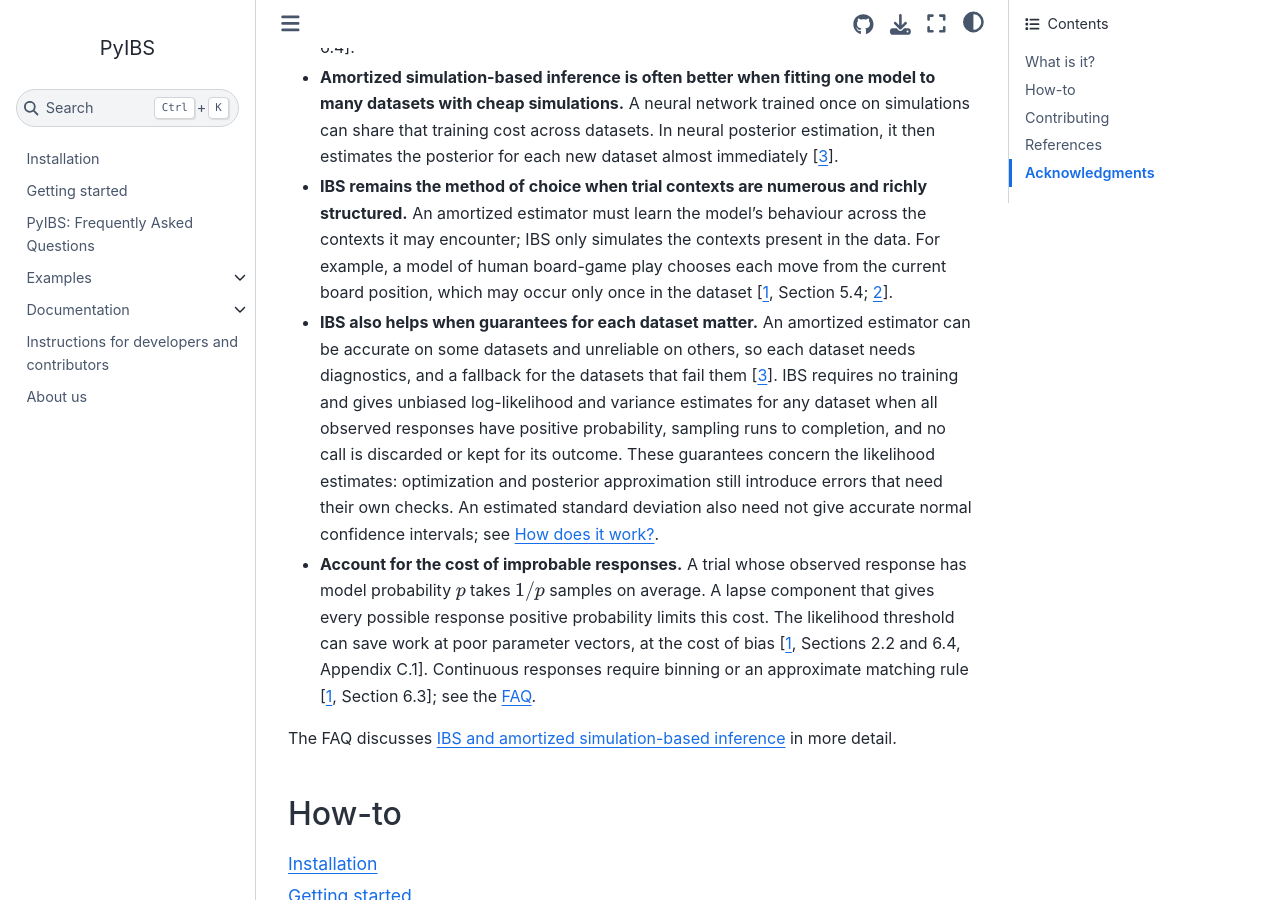
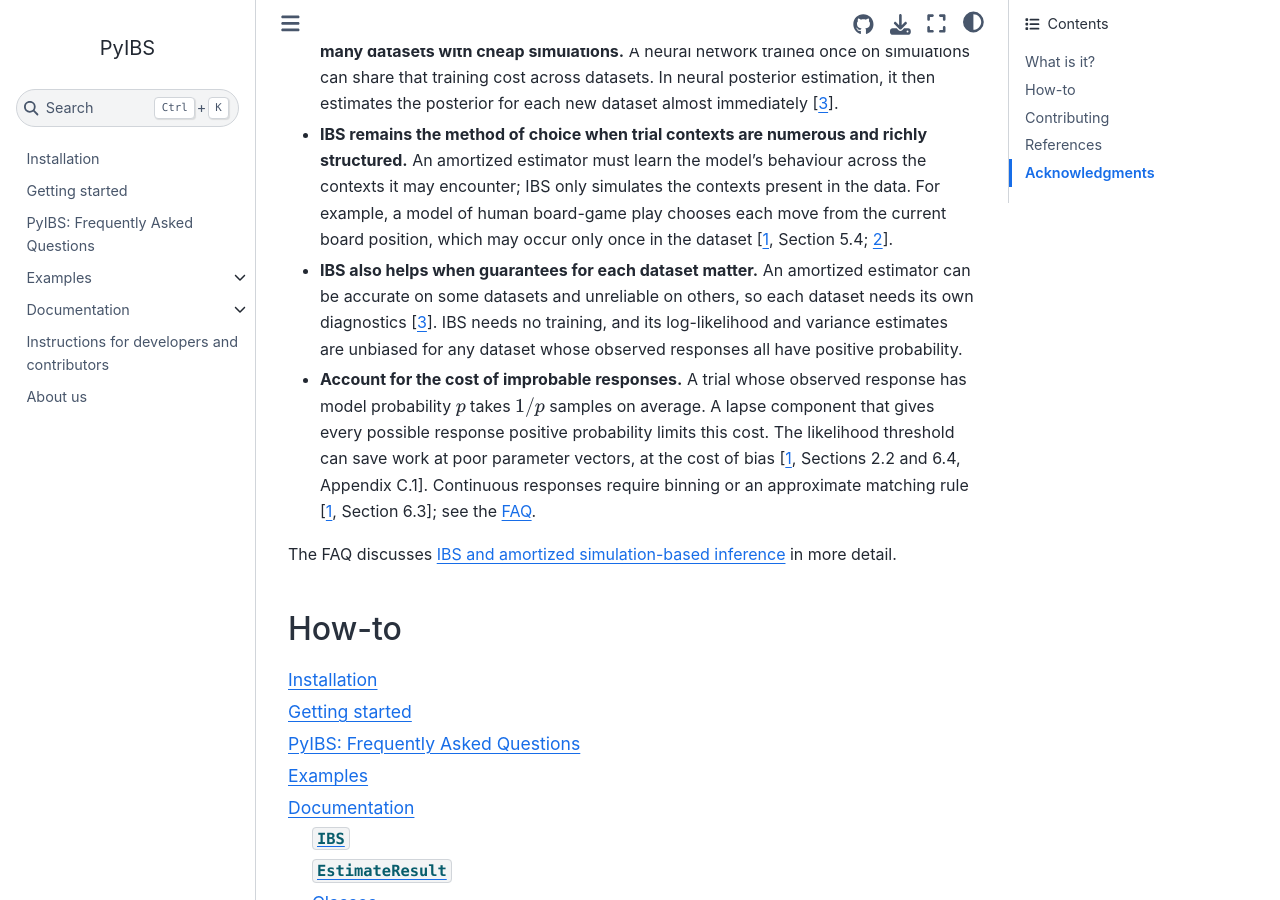
Before and after one commit to acerbilab/pyibs, a Sphinx documentation site: the page built from docsrc/source/index.rst, in a window 1280 px wide and 900 px high, scrolled down 3195 px. Built offline with Sphinx 7.4.7 and the Sphinx Book theme 1.1.4, drawn with Linux system fonts in a browser that asks for light colours; pages that are not in the unit, such as notebooks, are missing from menus; comment, search, counter and statistics services are not loaded; some of the changed text lies outside the part shown.

Commit message:
docs: cut figures, caveats and boilerplate that told a reader nothing
The FAQ cited figures of the validation that a reader cannot use: SDs at
two parameter vectors chosen for a unit test, offered as evidence that the
variance changes moderately; the evaluations of one seeded test run; the
calls, surplus and bias of whichever cells the validation happened to
test. They go; where a general fact stands behind them, the text states
it, as the bound of pi^2/6 on a trial's variance ([1], Section 4.3).
Chains of caveats that reviews had added (selected calls, flag 0 under a
threshold, mixed number and text responses) shrink to what a reader acts
on, in the FAQ, the README and index.rst, and the docstrings of IBS and
ibs_basic; the quick start's paragraph on the sampling schedule keeps its
point and leaves the detail to the FAQ.

The link to the lab's page of its tools, with the same words, sat in
nearly every answer of the FAQ, three more times in the README and in
each notebook, after a rule of AGENTS.md read literally. AGENTS.md now
names where the link belongs and asks for varied words; the other places
link PyBADS and PyVBMC to their own documentation.

Co-Authored-By: Claude Opus 5.5 <noreply@anthropic.com>

```diff
--- a/docsrc/source/development.rst
+++ b/docsrc/source/development.rst
@@ -210,9 +210,6 @@ passing tests through a pull request. For example, replacing
 See `Feature Branch <https://martinfowler.com/bliki/FeatureBranch.html>`__
 for background on this workflow.
 
-When switching to an existing branch, pull its latest changes before
-starting work; switching branches does not update it from the remote.
-
 Changelog
 ---------
 
--- a/docsrc/source/index.rst
+++ b/docsrc/source/index.rst
@@ -9,7 +9,7 @@ What is it?
 
 PyIBS estimates the log-likelihood of a model that you can simulate but whose likelihood you cannot compute. It implements inverse binomial sampling (IBS) for data with discrete responses [`1 <#references>`__]. For each trial, IBS simulates responses until one matches the observed response, then uses the number of draws to estimate that trial's log-likelihood. Without a likelihood threshold or time limit, the estimate is exactly unbiased. PyIBS also estimates its variance, which measures the noise introduced by simulation. The reference implementation is ``ibslike.m`` in :labrepos:`MATLAB IBS <ibs>`.
 
-Use the estimates with a method that handles noisy objectives: `PyBADS <https://acerbilab.github.io/pybads/>`__ for maximum-likelihood or maximum-a-posteriori estimation, or `PyVBMC <https://acerbilab.org/pyvbmc/>`__ for posterior and model-evidence estimation. PyIBS can return the estimate and its estimated standard deviation in the format both methods accept. These packages are among the lab's `tools for fitting models to data <https://acerbilab.org/model-fitting/>`__.
+Use the estimates with a method that handles noisy objectives: `PyBADS <https://acerbilab.github.io/pybads/>`__ for maximum-likelihood or maximum-a-posteriori estimation, or `PyVBMC <https://acerbilab.org/pyvbmc/>`__ for posterior and model-evidence estimation. PyIBS can return the estimate and its estimated standard deviation in the format both methods accept.
 
 What's new in PyIBS 1.5
 -----------------------
@@ -70,12 +71,9 @@ The estimate is 0 when :math:`K = 1`. For every :math:`p > 0`, it is exactly unb
 
 Summing over trials and averaging independent repeats often makes the
 estimated standard deviation useful for normal confidence intervals
-[`1 <#references>`__, Section 4.6]. This approximation is not reliable for
-every model or number of repeats. For example, if every response matches on
-its first draw, the variance estimate is 0 even when repeated IBS calls can
-vary. The
-:mainbranch:`validation record <dev/results/2026-10-09-validation.md>`
-examines these limitations.
+[`1 <#references>`__, Section 4.6], though not always: if every response
+matches on its first draw, the variance estimate is 0 even though repeated
+IBS calls can vary.
 
 .. image:: _static/ibs-cost-and-variance.png
     :align: center
@@ -123,15 +121,9 @@ Use PyIBS when you can simulate a model's responses but cannot compute its likel
   Section 5.4; `2 <#references>`__].
 - **IBS also helps when guarantees for each dataset matter.** An amortized
   estimator can be accurate on some datasets and unreliable on others, so
-  each dataset needs diagnostics, and a fallback for the datasets that fail
-  them [`3 <#references>`__]. IBS requires no training and gives unbiased
-  log-likelihood and variance estimates for any dataset when all observed
-  responses have positive probability, sampling runs to completion, and no
-  call is discarded or kept for its outcome.
-  These guarantees concern the likelihood estimates: optimization and
-  posterior approximation still introduce errors that need their own
-  checks. An estimated standard deviation also need not give accurate
-  normal confidence intervals; see `How does it work? <#how-does-it-work>`__.
+  each dataset needs its own diagnostics [`3 <#references>`__]. IBS needs
+  no training, and its log-likelihood and variance estimates are unbiased
+  for any dataset whose observed responses all have positive probability.
 - **Account for the cost of improbable responses.** A trial whose observed
   response has model probability :math:`p` takes :math:`1/p` samples on
   average. A lapse component that gives every possible response positive
@@ -201,7 +193,7 @@ License and source
 
 PyIBS is released under the terms of the :mainbranch:`BSD 3-Clause License <LICENSE>`.
 The Python source code is on :labrepos:`GitHub <pyibs>`.
-Explore `PyBADS <https://acerbilab.github.io/pybads/>`__, `PyVBMC <https://acerbilab.org/pyvbmc/>`__, the original :labrepos:`MATLAB IBS toolbox <ibs>`, and the lab's other `tools for fitting models to data <https://acerbilab.org/model-fitting/>`__ for related software.
+Explore `PyBADS <https://acerbilab.github.io/pybads/>`__, `PyVBMC <https://acerbilab.org/pyvbmc/>`__, the original :labrepos:`MATLAB IBS toolbox <ibs>`, and the lab's other `model-fitting tools <https://acerbilab.org/model-fitting/>`__ for related software.
 
 Acknowledgments
 ###############
--- a/docsrc/source/installation.rst
+++ b/docsrc/source/installation.rst
@@ -23,9 +23,8 @@ runtime dependencies.
 
 2. (Optional) To fit models with PyIBS's estimates, as the example
    notebooks do, install `PyBADS <https://acerbilab.github.io/pybads/>`__
-   and `PyVBMC <https://acerbilab.org/pyvbmc/>`__, among the lab's
-   `tools for fitting models to data <https://acerbilab.org/model-fitting/>`__,
-   and `Jupyter Notebook <https://jupyter.org/install>`__ to run the
+   and `PyVBMC <https://acerbilab.org/pyvbmc/>`__, and
+   `Jupyter Notebook <https://jupyter.org/install>`__ to run the
    notebooks::
 
      python -m pip install --upgrade "pybads>=1.5.1" "pyvbmc>=1.5" notebook
```
Also changed, not shown: other parts of docsrc/source/index.rst (+3 -2 lines), AGENTS.md (+5 -4 lines), README.md (+8 -8 lines), docsrc/source/faq.md (+47 -92 lines), docsrc/source/quickstart.rst (+6 -17 lines), 5 other files.
